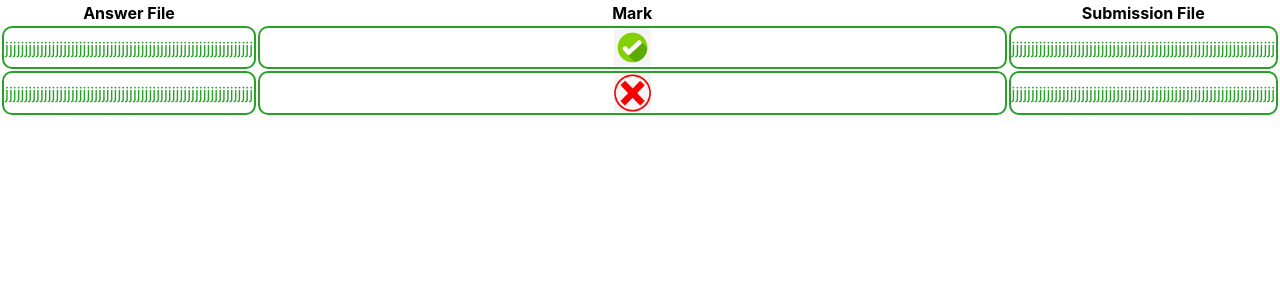
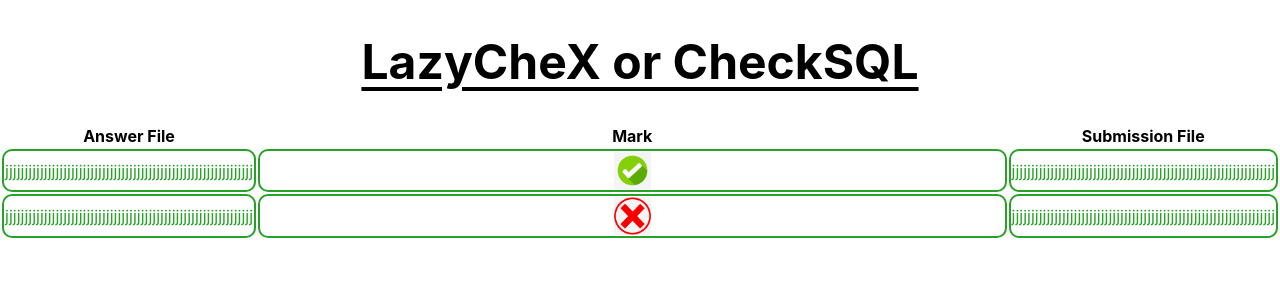
Before and after one commit to AshnahKhalidKhan/CheckSQL, a React (Create React App) app in the folder lazychex/: page / in a window 1280 px wide. Shown: the top 300 px of the page. Built offline with nearby package versions, Linux system fonts and the light colour scheme.

Commit message:
We made a heading!

```diff
--- a/lazychex/src/App.css
+++ b/lazychex/src/App.css
@@ -46,6 +46,14 @@
   }
 }
 
+.Title
+{
+  text-align: center;
+  font-size: x-large;
+  text-decoration: underline;
+  text-underline-offset: 10%;
+}
+
 table, th, td
 {
   text-align: center;
--- a/lazychex/src/App.js
+++ b/lazychex/src/App.js
@@ -3,6 +3,9 @@ import './App.css';
 function App() {
   return (
     <div>
+      <div className = 'Title'>
+        <h1>LazyCheX or CheckSQL</h1>
+      </div>
       <table style = {{width: '100%'}}>
         <thead>
           <th style = {{colspan: 2}}>
```
